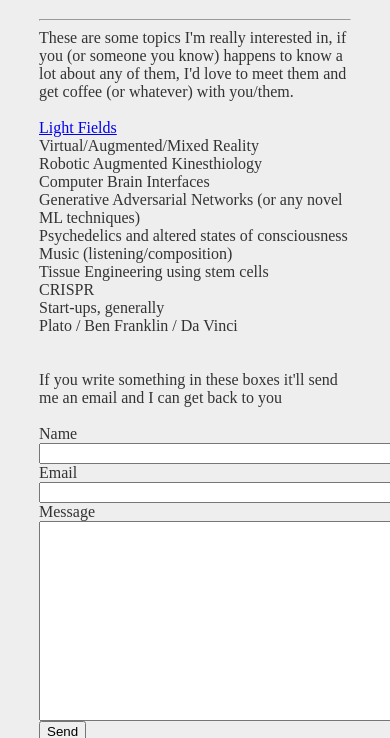
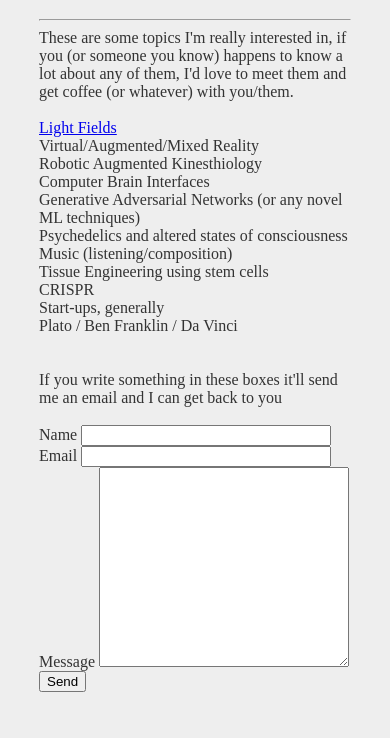
Before and after one commit to pmoncada/pmoncada.github.io, a plain HTML site: page index.html in a window 390 px wide. Shown: the part 106-844 px from the top of the page. Drawn offline with Linux system fonts and the light colour scheme.

Commit message:
formatting for mobile

```diff
--- a/index.html
+++ b/index.html
@@ -15,11 +15,11 @@
         margin-left: 0px;
       }
       textarea {
-        width: 720px;
+        width: 80%;
         height: 200px;
       }
       input {
-        width: 360px;
+        width: 80%;
       }
     </style>
   </head>
```
